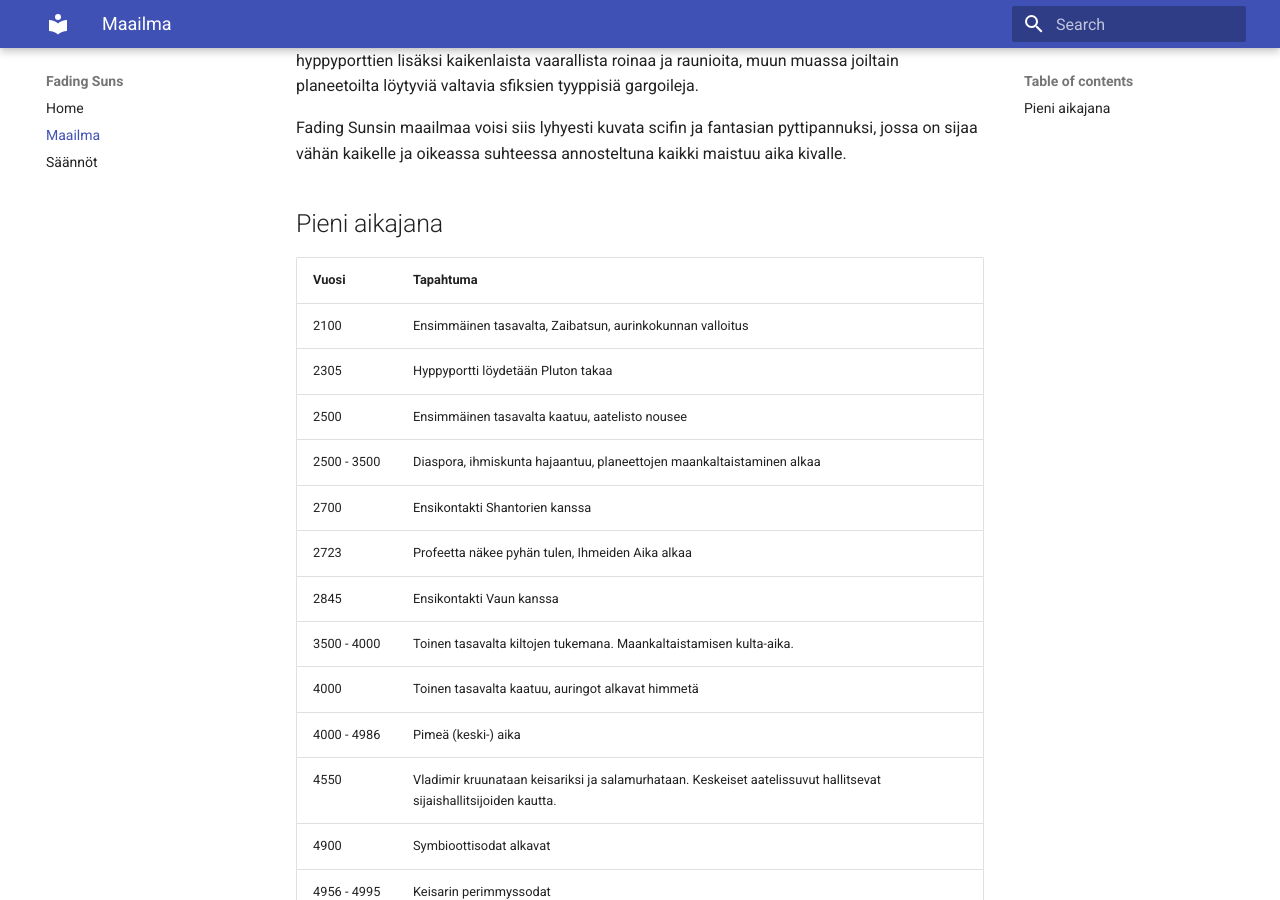
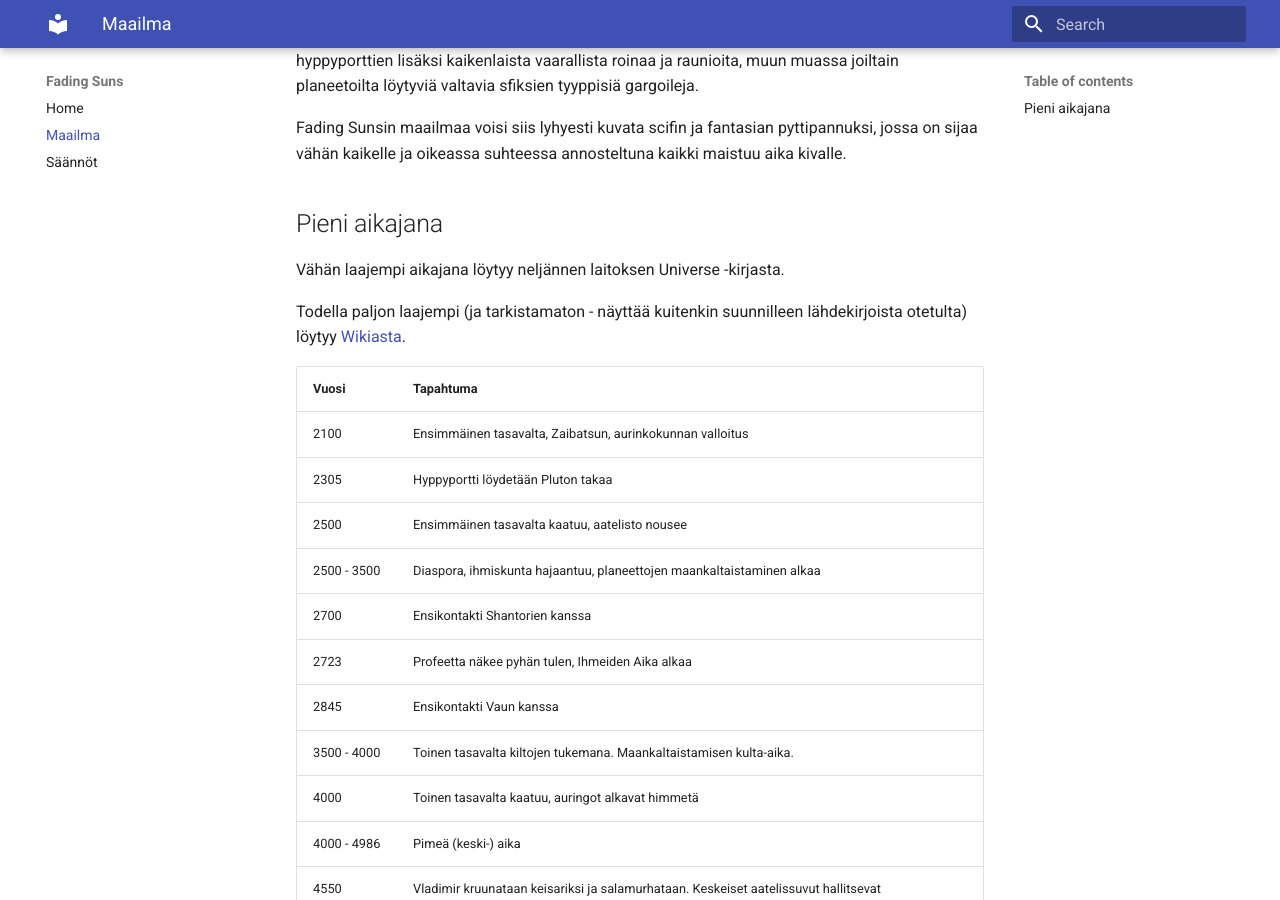
Before and after one commit to mertenator100/mertenator100.github.io, an MkDocs documentation site: the page built from docs/maailma.md, in a window 1280 px wide and 900 px high, scrolled down 794 px. Built offline with MkDocs 1.6.1 and Material for MkDocs 9.7.7, drawn with Linux system fonts in a browser that asks for light colours.

Commit message:
timeline

```diff
--- a/docs/maailma.md
+++ b/docs/maailma.md
@@ -12,6 +12,10 @@
 Fading Sunsin maailmaa voisi siis lyhyesti kuvata scifin ja fantasian pyttipannuksi, jossa on sijaa vähän kaikelle ja oikeassa suhteessa annosteltuna kaikki maistuu aika kivalle.
 
 ## Pieni aikajana
+
+Vähän laajempi aikajana löytyy neljännen laitoksen Universe -kirjasta.
+
+Todella paljon laajempi (ja tarkistamaton - näyttää kuitenkin suunnilleen lähdekirjoista otetulta) löytyy [Wikiasta](https://fadingsuns.fandom.com/wiki/Timeline_of_FS_Universe).
 
 Vuosi       | Tapahtuma
 ----------- | ---------
```
